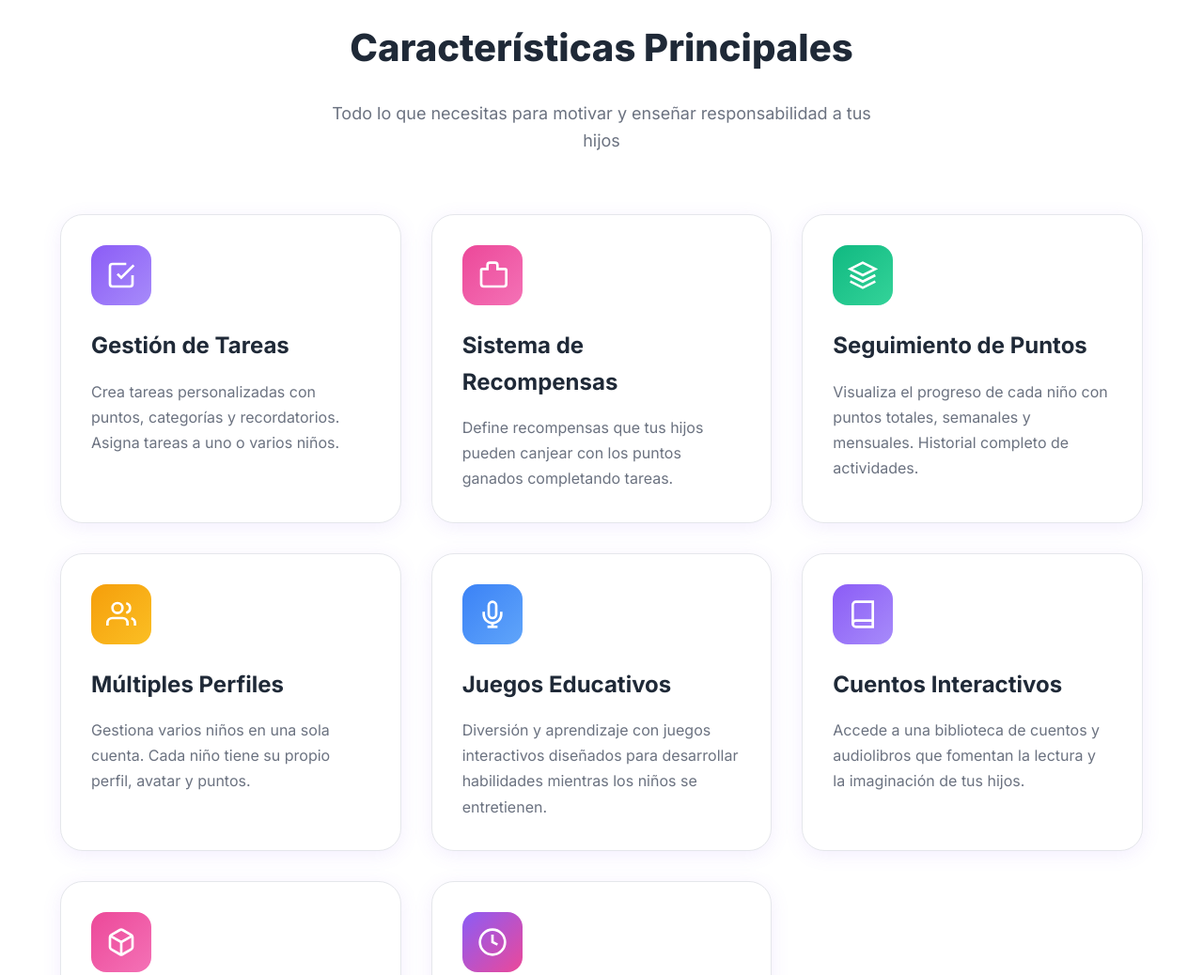
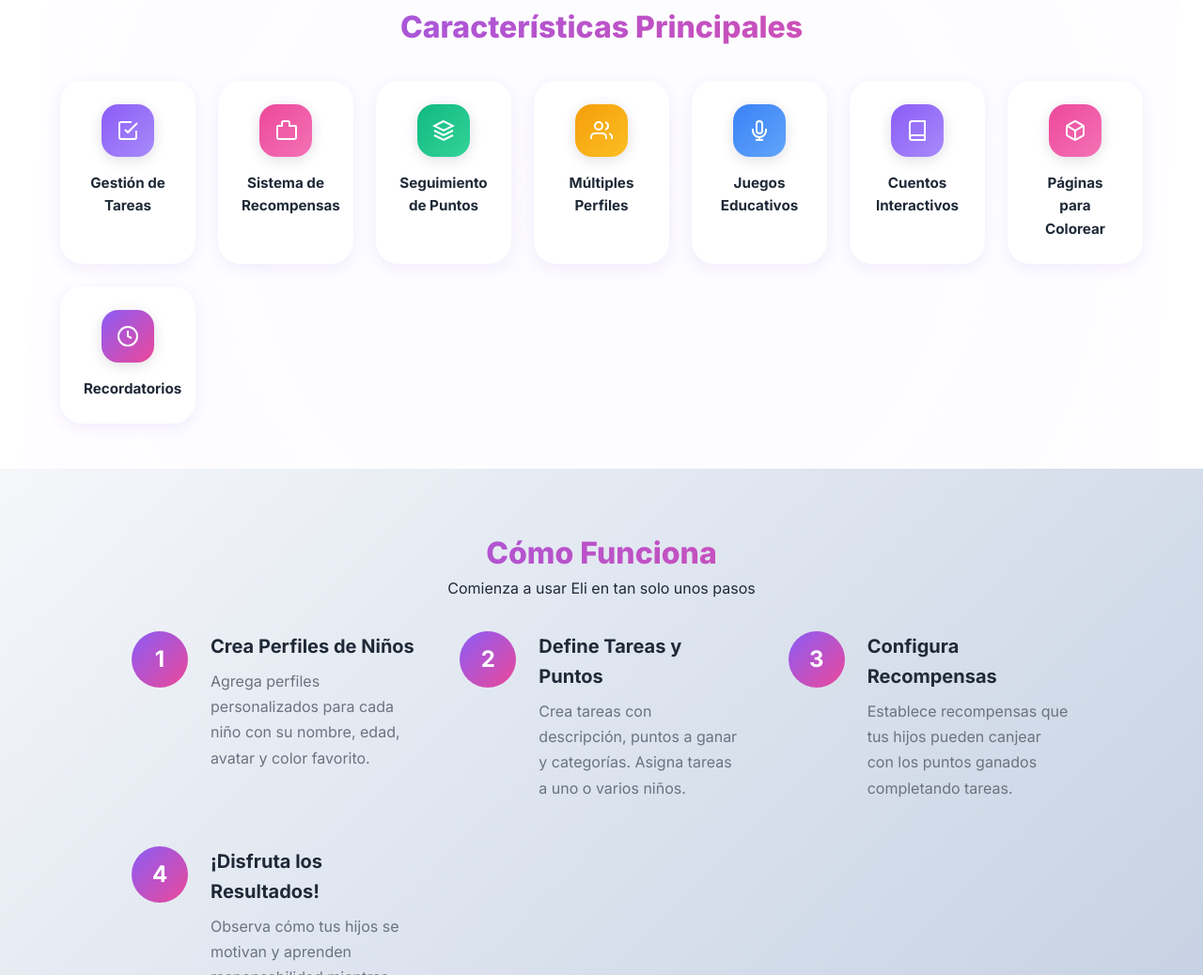
Before and after one commit to Acsem/eli-website, a plain HTML site: page index.html in a window 1280 px wide. Shown: the part 898-1936 px from the top of the page at 94% size. Drawn offline with Linux system fonts and the light colour scheme.

Commit message:
Redesign features section to be more compact with magical visual effects

```diff
--- a/index.html
+++ b/index.html
@@ -112,119 +112,108 @@
         <div class="container">
             <div class="section-header">
                 <h2 class="section-title">Características Principales</h2>
-                <p class="section-description">
-                    Todo lo que necesitas para motivar y enseñar responsabilidad a tus hijos
-                </p>
             </div>
             <div class="features-grid">
                 <div class="feature-card">
+                    <div class="feature-icon-wrapper">
                         <div class="feature-icon" style="background: linear-gradient(135deg, #8B5CF6 0%, #A78BFA 100%);">
-                        <svg width="32" height="32" viewBox="0 0 24 24" fill="none" stroke="white" stroke-width="2">
+                            <svg width="24" height="24" viewBox="0 0 24 24" fill="none" stroke="white" stroke-width="2">
                                 <path d="M9 11l3 3L22 4"></path>
                                 <path d="M21 12v7a2 2 0 01-2 2H5a2 2 0 01-2-2V5a2 2 0 012-2h11"></path>
                             </svg>
                         </div>
+                        <div class="feature-glow"></div>
+                    </div>
                     <h3 class="feature-title">Gestión de Tareas</h3>
-                    <p class="feature-description">
-                        Crea tareas personalizadas con puntos, categorías y recordatorios.
-                        Asigna tareas a uno o varios niños.
-                    </p>
                 </div>
                 <div class="feature-card">
+                    <div class="feature-icon-wrapper">
                         <div class="feature-icon" style="background: linear-gradient(135deg, #EC4899 0%, #F472B6 100%);">
-                        <svg width="32" height="32" viewBox="0 0 24 24" fill="none" stroke="white" stroke-width="2">
+                            <svg width="24" height="24" viewBox="0 0 24 24" fill="none" stroke="white" stroke-width="2">
                                 <path d="M20 7h-4V4a2 2 0 00-2-2h-4a2 2 0 00-2 2v3H4a1 1 0 00-1 1v11a2 2 0 002 2h16a2 2 0 002-2V8a1 1 0 00-1-1z"></path>
                             </svg>
                         </div>
+                        <div class="feature-glow"></div>
+                    </div>
                     <h3 class="feature-title">Sistema de Recompensas</h3>
-                    <p class="feature-description">
-                        Define recompensas que tus hijos pueden canjear con los puntos
-                        ganados completando tareas.
-                    </p>
                 </div>
                 <div class="feature-card">
+                    <div class="feature-icon-wrapper">
                         <div class="feature-icon" style="background: linear-gradient(135deg, #10B981 0%, #34D399 100%);">
-                        <svg width="32" height="32" viewBox="0 0 24 24" fill="none" stroke="white" stroke-width="2">
+                            <svg width="24" height="24" viewBox="0 0 24 24" fill="none" stroke="white" stroke-width="2">
                                 <path d="M12 2L2 7l10 5 10-5-10-5z"></path>
                                 <path d="M2 17l10 5 10-5"></path>
                                 <path d="M2 12l10 5 10-5"></path>
                             </svg>
                         </div>
+                        <div class="feature-glow"></div>
+                    </div>
                     <h3 class="feature-title">Seguimiento de Puntos</h3>
-                    <p class="feature-description">
-                        Visualiza el progreso de cada niño con puntos totales, semanales
-                        y mensuales. Historial completo de actividades.
-                    </p>
                 </div>
                 <div class="feature-card">
+                    <div class="feature-icon-wrapper">
                         <div class="feature-icon" style="background: linear-gradient(135deg, #F59E0B 0%, #FBBF24 100%);">
-                        <svg width="32" height="32" viewBox="0 0 24 24" fill="none" stroke="white" stroke-width="2">
+                            <svg width="24" height="24" viewBox="0 0 24 24" fill="none" stroke="white" stroke-width="2">
                                 <path d="M17 21v-2a4 4 0 00-4-4H5a4 4 0 00-4 4v2"></path>
                                 <circle cx="9" cy="7" r="4"></circle>
                                 <path d="M23 21v-2a4 4 0 00-3-3.87"></path>
                                 <path d="M16 3.13a4 4 0 010 7.75"></path>
                             </svg>
                         </div>
+                        <div class="feature-glow"></div>
+                    </div>
                     <h3 class="feature-title">Múltiples Perfiles</h3>
-                    <p class="feature-description">
-                        Gestiona varios niños en una sola cuenta. Cada niño tiene su
-                        propio perfil, avatar y puntos.
-                    </p>
                 </div>
                 <div class="feature-card">
+                    <div class="feature-icon-wrapper">
                         <div class="feature-icon" style="background: linear-gradient(135deg, #3B82F6 0%, #60A5FA 100%);">
-                        <svg width="32" height="32" viewBox="0 0 24 24" fill="none" stroke="white" stroke-width="2">
+                            <svg width="24" height="24" viewBox="0 0 24 24" fill="none" stroke="white" stroke-width="2">
                                 <path d="M12 2a3 3 0 00-3 3v7a3 3 0 006 0V5a3 3 0 00-3-3z"></path>
                                 <path d="M19 10v2a7 7 0 01-14 0v-2"></path>
                                 <line x1="12" y1="18" x2="12" y2="22"></line>
                                 <line x1="8" y1="22" x2="16" y2="22"></line>
                             </svg>
                         </div>
+                        <div class="feature-glow"></div>
+                    </div>
                     <h3 class="feature-title">Juegos Educativos</h3>
-                    <p class="feature-description">
-                        Diversión y aprendizaje con juegos interactivos diseñados para
-                        desarrollar habilidades mientras los niños se entretienen.
-                    </p>
                 </div>
                 <div class="feature-card">
+                    <div class="feature-icon-wrapper">
                         <div class="feature-icon" style="background: linear-gradient(135deg, #8B5CF6 0%, #A78BFA 100%);">
-                        <svg width="32" height="32" viewBox="0 0 24 24" fill="none" stroke="white" stroke-width="2">
+                            <svg width="24" height="24" viewBox="0 0 24 24" fill="none" stroke="white" stroke-width="2">
                                 <path d="M4 19.5A2.5 2.5 0 0 1 6.5 17H20"></path>
                                 <path d="M6.5 2H20v20H6.5A2.5 2.5 0 0 1 4 19.5v-15A2.5 2.5 0 0 1 6.5 2z"></path>
                             </svg>
                         </div>
+                        <div class="feature-glow"></div>
+                    </div>
                     <h3 class="feature-title">Cuentos Interactivos</h3>
-                    <p class="feature-description">
-                        Accede a una biblioteca de cuentos y audiolibros que fomentan
-                        la lectura y la imaginación de tus hijos.
-                    </p>
                 </div>
                 <div class="feature-card">
+                    <div class="feature-icon-wrapper">
                         <div class="feature-icon" style="background: linear-gradient(135deg, #EC4899 0%, #F472B6 100%);">
-                        <svg width="32" height="32" viewBox="0 0 24 24" fill="none" stroke="white" stroke-width="2">
+                            <svg width="24" height="24" viewBox="0 0 24 24" fill="none" stroke="white" stroke-width="2">
                                 <path d="M21 16V8a2 2 0 0 0-1-1.73l-7-4a2 2 0 0 0-2 0l-7 4A2 2 0 0 0 3 8v8a2 2 0 0 0 1 1.73l7 4a2 2 0 0 0 2 0l7-4A2 2 0 0 0 21 16z"></path>
                                 <polyline points="3.27 6.96 12 12.01 20.73 6.96"></polyline>
                                 <line x1="12" y1="22.08" x2="12" y2="12"></line>
                             </svg>
                         </div>
+                        <div class="feature-glow"></div>
+                    </div>
                     <h3 class="feature-title">Páginas para Colorear</h3>
-                    <p class="feature-description">
-                        Desarrolla la creatividad con páginas para colorear que los niños
-                        pueden completar y guardar como recompensa por sus logros.
-                    </p>
                 </div>
                 <div class="feature-card">
+                    <div class="feature-icon-wrapper">
                         <div class="feature-icon" style="background: linear-gradient(135deg, #8B5CF6 0%, #EC4899 100%);">
-                        <svg width="32" height="32" viewBox="0 0 24 24" fill="none" stroke="white" stroke-width="2">
+                            <svg width="24" height="24" viewBox="0 0 24 24" fill="none" stroke="white" stroke-width="2">
                                 <circle cx="12" cy="12" r="10"></circle>
                                 <path d="M12 6v6l4 2"></path>
                             </svg>
                         </div>
-                    <h3 class="feature-title">Recordatorios y Notificaciones</h3>
-                    <p class="feature-description">
-                        Configura recordatorios para tareas importantes y recibe
-                        notificaciones de completado de tareas.
-                    </p>
+                        <div class="feature-glow"></div>
+                    </div>
+                    <h3 class="feature-title">Recordatorios</h3>
                 </div>
             </div>
         </div>
--- a/styles.css
+++ b/styles.css
@@ -454,69 +454,163 @@ body {
 
 /* Features Section */
 .features {
-    padding: var(--spacing-2xl) 0;
+    padding: var(--spacing-xl) 0;
     background: white;
+    position: relative;
+    overflow: hidden;
+}
+
+.features::before {
+    content: '';
+    position: absolute;
+    top: -50%;
+    right: -50%;
+    width: 200%;
+    height: 200%;
+    background: radial-gradient(circle, rgba(139, 92, 246, 0.05) 0%, transparent 70%);
+    animation: magicalPulse 8s ease-in-out infinite;
+    pointer-events: none;
+}
+
+@keyframes magicalPulse {
+    0%, 100% {
+        transform: scale(1) rotate(0deg);
+        opacity: 0.3;
+    }
+    50% {
+        transform: scale(1.2) rotate(180deg);
+        opacity: 0.6;
+    }
 }
 
 .section-header {
     text-align: center;
-    margin-bottom: var(--spacing-2xl);
+    margin-bottom: var(--spacing-lg);
 }
 
 .section-title {
-    font-size: 2.5rem;
+    font-size: 2rem;
     font-weight: 800;
-    margin-bottom: var(--spacing-md);
+    margin-bottom: 0;
     color: var(--text);
-}
-
-.section-description {
-    font-size: 1.125rem;
-    color: var(--text-light);
-    max-width: 600px;
-    margin: 0 auto;
+    background: linear-gradient(135deg, var(--primary) 0%, var(--secondary) 100%);
+    -webkit-background-clip: text;
+    -webkit-text-fill-color: transparent;
+    background-clip: text;
 }
 
 .features-grid {
     display: grid;
-    grid-template-columns: repeat(auto-fit, minmax(300px, 1fr));
-    gap: var(--spacing-lg);
+    grid-template-columns: repeat(auto-fit, minmax(140px, 1fr));
+    gap: var(--spacing-md);
+    max-width: 1200px;
+    margin: 0 auto;
 }
 
 .feature-card {
     background: white;
-    padding: var(--spacing-lg);
+    padding: var(--spacing-md);
     border-radius: var(--radius-lg);
-    box-shadow: 0 4px 20px var(--shadow);
-    transition: var(--transition);
-    border: 1px solid var(--border);
+    box-shadow: 0 4px 15px rgba(139, 92, 246, 0.1);
+    transition: all 0.4s cubic-bezier(0.175, 0.885, 0.32, 1.275);
+    border: 1px solid transparent;
+    position: relative;
+    overflow: hidden;
+    text-align: center;
+    cursor: pointer;
+}
+
+.feature-card::before {
+    content: '';
+    position: absolute;
+    top: 0;
+    left: -100%;
+    width: 100%;
+    height: 100%;
+    background: linear-gradient(90deg, transparent, rgba(255, 255, 255, 0.4), transparent);
+    transition: left 0.5s;
+}
+
+.feature-card:hover::before {
+    left: 100%;
 }
 
 .feature-card:hover {
-    transform: translateY(-5px);
-    box-shadow: 0 8px 30px rgba(139, 92, 246, 0.2);
+    transform: translateY(-8px) scale(1.05);
+    box-shadow: 0 12px 40px rgba(139, 92, 246, 0.3);
+    border-color: var(--primary);
+}
+
+.feature-icon-wrapper {
+    position: relative;
+    display: inline-block;
+    margin-bottom: var(--spacing-sm);
 }
 
 .feature-icon {
-    width: 64px;
-    height: 64px;
-    border-radius: var(--radius-md);
+    width: 56px;
+    height: 56px;
+    border-radius: 18px;
     display: flex;
     align-items: center;
     justify-content: center;
-    margin-bottom: var(--spacing-md);
+    position: relative;
+    z-index: 2;
+    transition: all 0.4s cubic-bezier(0.175, 0.885, 0.32, 1.275);
+    box-shadow: 0 4px 15px rgba(0, 0, 0, 0.1);
+}
+
+.feature-card:hover .feature-icon {
+    transform: rotate(10deg) scale(1.1);
+    box-shadow: 0 8px 25px rgba(139, 92, 246, 0.4);
+}
+
+.feature-glow {
+    position: absolute;
+    top: 50%;
+    left: 50%;
+    transform: translate(-50%, -50%);
+    width: 80px;
+    height: 80px;
+    border-radius: 50%;
+    background: radial-gradient(circle, rgba(139, 92, 246, 0.3) 0%, transparent 70%);
+    opacity: 0;
+    transition: all 0.4s ease;
+    z-index: 1;
+    animation: glowPulse 2s ease-in-out infinite;
+}
+
+.feature-card:hover .feature-glow {
+    opacity: 1;
+    width: 100px;
+    height: 100px;
+}
+
+@keyframes glowPulse {
+    0%, 100% {
+        transform: translate(-50%, -50%) scale(1);
+        opacity: 0.3;
+    }
+    50% {
+        transform: translate(-50%, -50%) scale(1.2);
+        opacity: 0.6;
+    }
 }
 
 .feature-title {
-    font-size: 1.5rem;
+    font-size: 0.95rem;
     font-weight: 700;
-    margin-bottom: var(--spacing-sm);
+    margin: 0;
     color: var(--text);
+    transition: color 0.3s ease;
+}
+
+.feature-card:hover .feature-title {
+    color: var(--primary);
 }
 
 .feature-description {
-    color: var(--text-light);
-    line-height: 1.7;
+    display: none;
 }
 
 /* How It Works Section */
```
Lines whose indentation alone changed are shown as unchanged.
